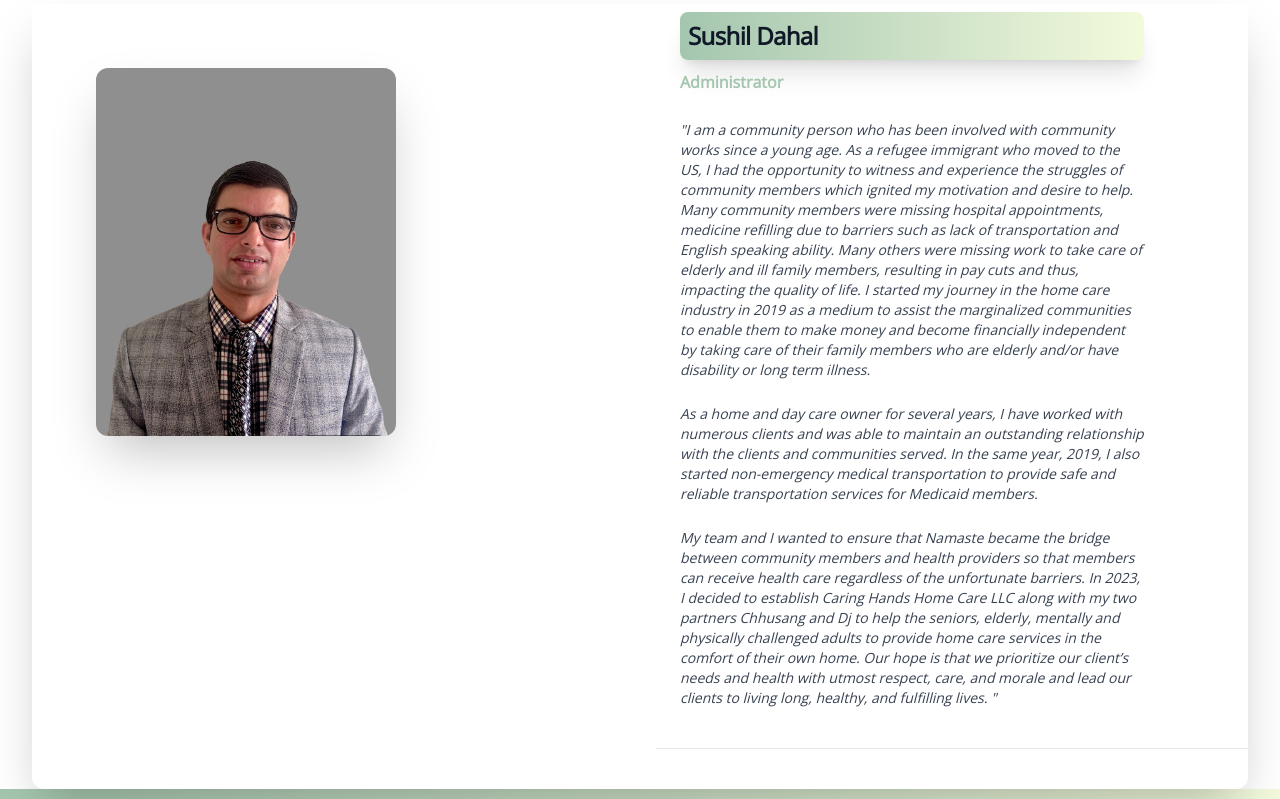
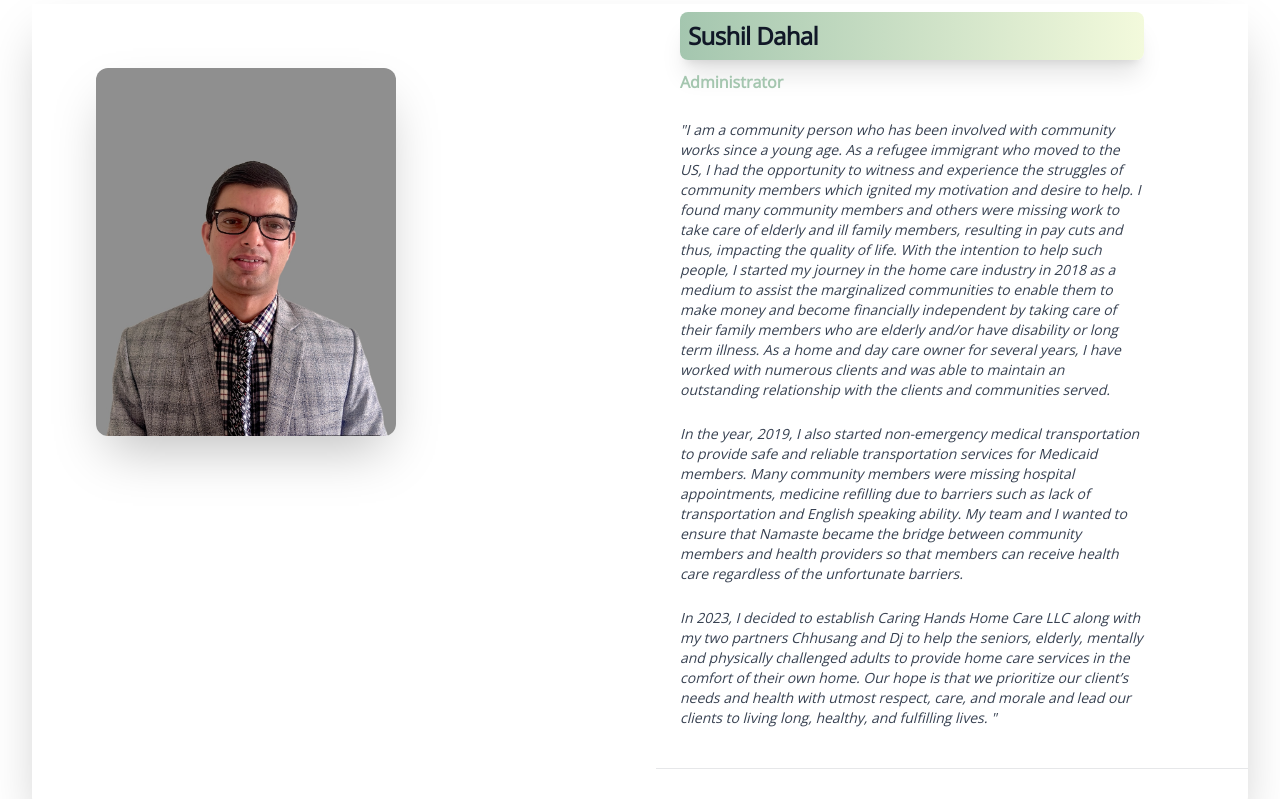
Before and after one commit to AMT98/CHHC, a React (Create React App) app: page /team in a window 1280 px wide. Shown: the part 320-1119 px from the top of the page. Built offline with nearby package versions, Linux system fonts and the light colour scheme; a web font is replaced by a local one.

Commit message:
Changed Shyams bio

```diff
--- a/src/Components/Footer.js
+++ b/src/Components/Footer.js
@@ -131,14 +131,14 @@ const Footer = () => {
                   Facebook
                 </a>
               </li>
-              <li className="mt-2 inline-block mr-2 md:block md:mr-0">
+              {/* <li className="mt-2 inline-block mr-2 md:block md:mr-0">
                 <a
                   href="#"
                   className="no-underline hover:underline text-gray-800 hover:text-[#A4C6AF]"
                 >
                   Instagram
                 </a>
-              </li>
+              </li> */}
             </ul>
           </div>
           <div className="flex-1">
--- a/src/Components/Team.js
+++ b/src/Components/Team.js
@@ -74,40 +74,41 @@ const Team = () => {
                     community works since a young age. As a refugee immigrant
                     who moved to the US, I had the opportunity to witness and
                     experience the struggles of community members which ignited
-                    my motivation and desire to help. Many community members
-                    were missing hospital appointments, medicine refilling due
-                    to barriers such as lack of transportation and English
-                    speaking ability. Many others were missing work to take care
-                    of elderly and ill family members, resulting in pay cuts and
-                    thus, impacting the quality of life. I started my journey in
-                    the home care industry in 2019 as a medium to assist the
-                    marginalized communities to enable them to make money and
-                    become financially independent by taking care of their
-                    family members who are elderly and/or have disability or
-                    long term illness.
+                    my motivation and desire to help. I found many community
+                    members and others were missing work to take care of elderly
+                    and ill family members, resulting in pay cuts and thus,
+                    impacting the quality of life. With the intention to help
+                    such people, I started my journey in the home care industry
+                    in 2018 as a medium to assist the marginalized communities
+                    to enable them to make money and become financially
+                    independent by taking care of their family members who are
+                    elderly and/or have disability or long term illness. As a
+                    home and day care owner for several years, I have worked
+                    with numerous clients and was able to maintain an
+                    outstanding relationship with the clients and communities
+                    served.
                   </p>
                   <p className="mt-6">
                     {" "}
-                    As a home and day care owner for several years, I have
-                    worked with numerous clients and was able to maintain an
-                    outstanding relationship with the clients and communities
-                    served. In the same year, 2019, I also started non-emergency
-                    medical transportation to provide safe and reliable
-                    transportation services for Medicaid members.
+                    In the year, 2019, I also started non-emergency medical
+                    transportation to provide safe and reliable transportation
+                    services for Medicaid members. Many community members were
+                    missing hospital appointments, medicine refilling due to
+                    barriers such as lack of transportation and English speaking
+                    ability. My team and I wanted to ensure that Namaste became
+                    the bridge between community members and health providers so
+                    that members can receive health care regardless of the
+                    unfortunate barriers.
                   </p>
 
                   <p className="mt-6">
-                    My team and I wanted to ensure that Namaste became the
-                    bridge between community members and health providers so
-                    that members can receive health care regardless of the
-                    unfortunate barriers. In 2023, I decided to establish Caring
-                    Hands Home Care LLC along with my two partners Chhusang and
-                    Dj to help the seniors, elderly, mentally and physically
-                    challenged adults to provide home care services in the
-                    comfort of their own home. Our hope is that we prioritize
-                    our client’s needs and health with utmost respect, care, and
-                    morale and lead our clients to living long, healthy, and
-                    fulfilling lives. "
+                    In 2023, I decided to establish Caring Hands Home Care LLC
+                    along with my two partners Chhusang and Dj to help the
+                    seniors, elderly, mentally and physically challenged adults
+                    to provide home care services in the comfort of their own
+                    home. Our hope is that we prioritize our client’s needs and
+                    health with utmost respect, care, and morale and lead our
+                    clients to living long, healthy, and fulfilling lives. "
                   </p>
                 </div>
               </div>
```
